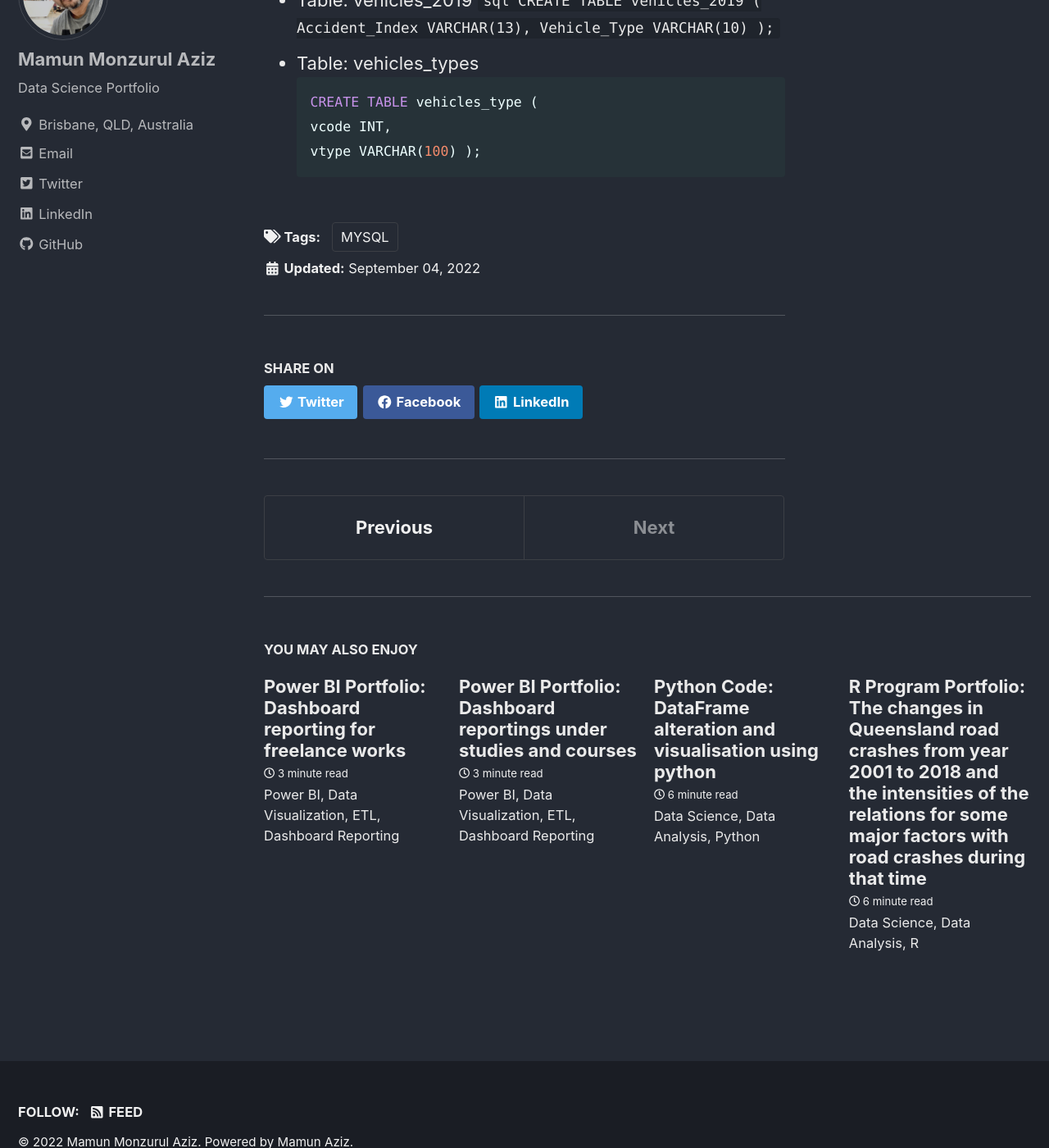
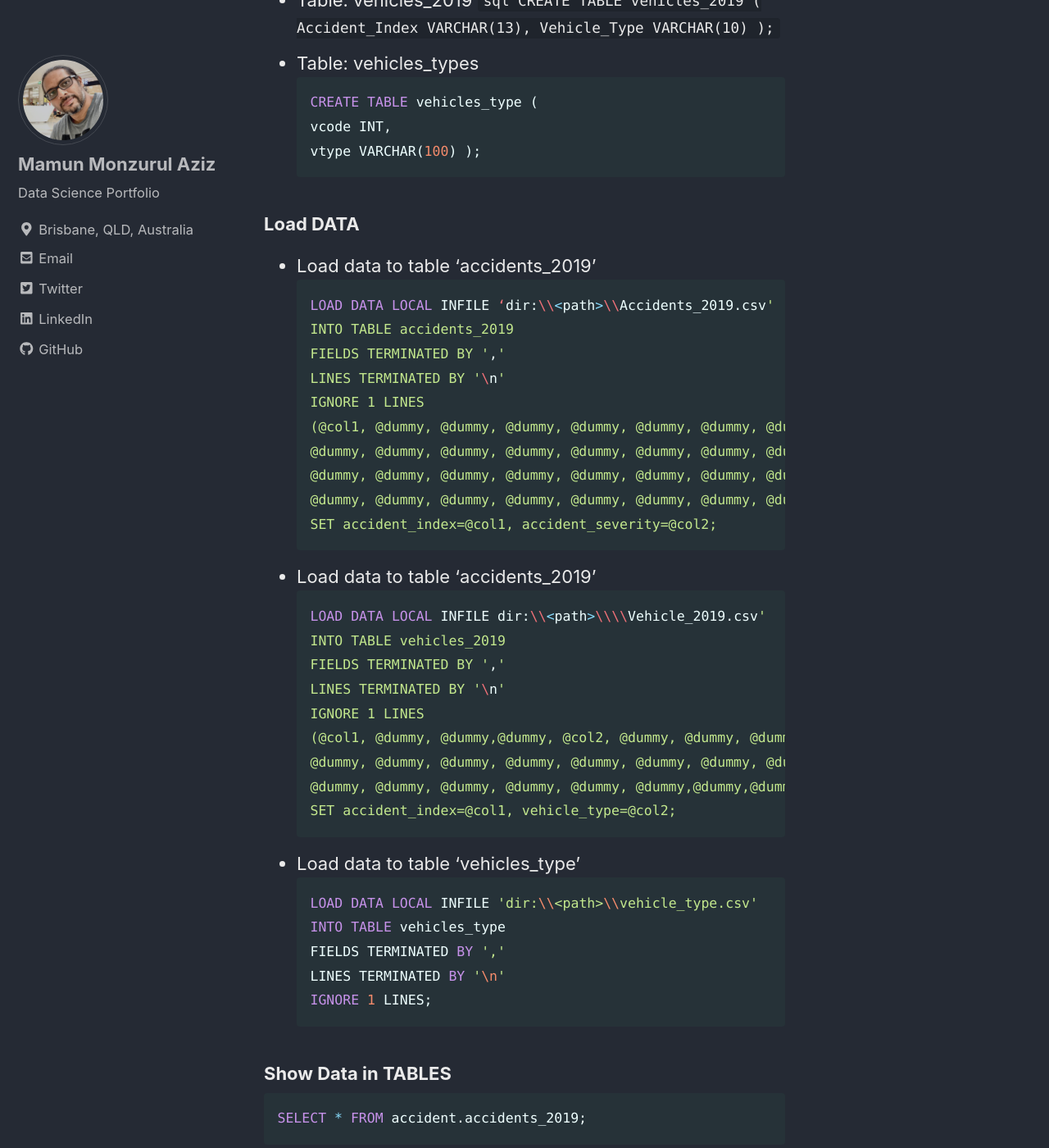
Before and after one commit to mamunmaziz/mamunmaziz.github.io, a Jekyll site: the page built from _posts/2022-09-04-MYSQL Protfolio.md, in a window 1280 px wide and 1400 px high, scrolled down 7391 px. Shown: the whole window at 82% size. Built offline with Jekyll 4.4.1, drawn with Linux system fonts in a browser that asks for light colours; cached includes are drawn as plain includes; nearby versions of some CDN libraries; some of the changed text lies outside the part shown.

Commit message:
Update 2022-09-04-MYSQL Protfolio.md

````diff
--- a/_posts/2022-09-04-MYSQL Protfolio.md
+++ b/_posts/2022-09-04-MYSQL Protfolio.md
@@ -147,3 +147,71 @@ CREATE TABLE vehicles_type (
 vcode INT,
 vtype VARCHAR(100) );
 ```
+
+
+### Load DATA
++ Load data to table ‘accidents_2019’
+```sql
+LOAD DATA LOCAL INFILE ‘dir:\\<path>\\Accidents_2019.csv'
+INTO TABLE accidents_2019
+FIELDS TERMINATED BY ','
+LINES TERMINATED BY '\n'
+IGNORE 1 LINES
+(@col1, @dummy, @dummy, @dummy, @dummy, @dummy, @dummy, @dummy, @col2, @dummy,
+@dummy, @dummy, @dummy, @dummy, @dummy, @dummy, @dummy, @dummy, @dummy,
+@dummy, @dummy, @dummy, @dummy, @dummy, @dummy, @dummy, @dummy, @dummy,
+@dummy, @dummy, @dummy, @dummy, @dummy, @dummy, @dummy, @dummy, @dummy)
+SET accident_index=@col1, accident_severity=@col2;
+```
++ Load data to table ‘accidents_2019’
+```sql
+LOAD DATA LOCAL INFILE dir:\\<path>\\\\Vehicle_2019.csv'
+INTO TABLE vehicles_2019
+FIELDS TERMINATED BY ','
+LINES TERMINATED BY '\n'
+IGNORE 1 LINES
+(@col1, @dummy, @dummy,@dummy, @col2, @dummy, @dummy, @dummy, @dummy, @dummy,
+@dummy, @dummy, @dummy, @dummy, @dummy, @dummy, @dummy, @dummy, @dummy,
+@dummy, @dummy, @dummy, @dummy, @dummy, @dummy,@dummy,@dummy)
+SET accident_index=@col1, vehicle_type=@col2;
+```
++ Load data to table ‘vehicles_type’
+```sql
+LOAD DATA LOCAL INFILE 'dir:\\<path>\\vehicle_type.csv'
+INTO TABLE vehicles_type
+FIELDS TERMINATED BY ','
+LINES TERMINATED BY '\n'
+IGNORE 1 LINES;
+```
+
+### Show Data in TABLES
+```sql
+SELECT * FROM accident.accidents_2019;
+```
+
+```sql
+SELECT * FROM accident.vehicles_2019;
+```
+```sql
+SELECT * FROM accident.vehicles_type;```
+
+### JOIN and QUERY
+Our set target is to show the vehicle type, the average accident severity, and the number of accidents of the vehicle type by join operation in mysql as that data is stored in all three accidents tables.
+The following figure shows the relations of three tables and our desired join activities in a line diagram
+<img src="/images/2022-09-04/6sql.JPG" width="850"/>
+CODE:
+```sql
+SELECT
+    v.vtype AS 'Vehicle Type',
+    AVG(a.Accident_Severity) AS 'Average Severity',
+    COUNT(a.Accident_Severity) AS 'Number of Accidents'
+FROM
+    accidents_2019 AS a
+        JOIN
+    vehicles_2019 AS m ON a.Accident_Index = m.Accident_Index
+        JOIN
+    vehicles_type AS v ON m.Vehicle_Type = v.vcode
+WHERE
+    v.vtype LIKE '%otorcycle%'
+GROUP BY v.vtype;
+```
````
